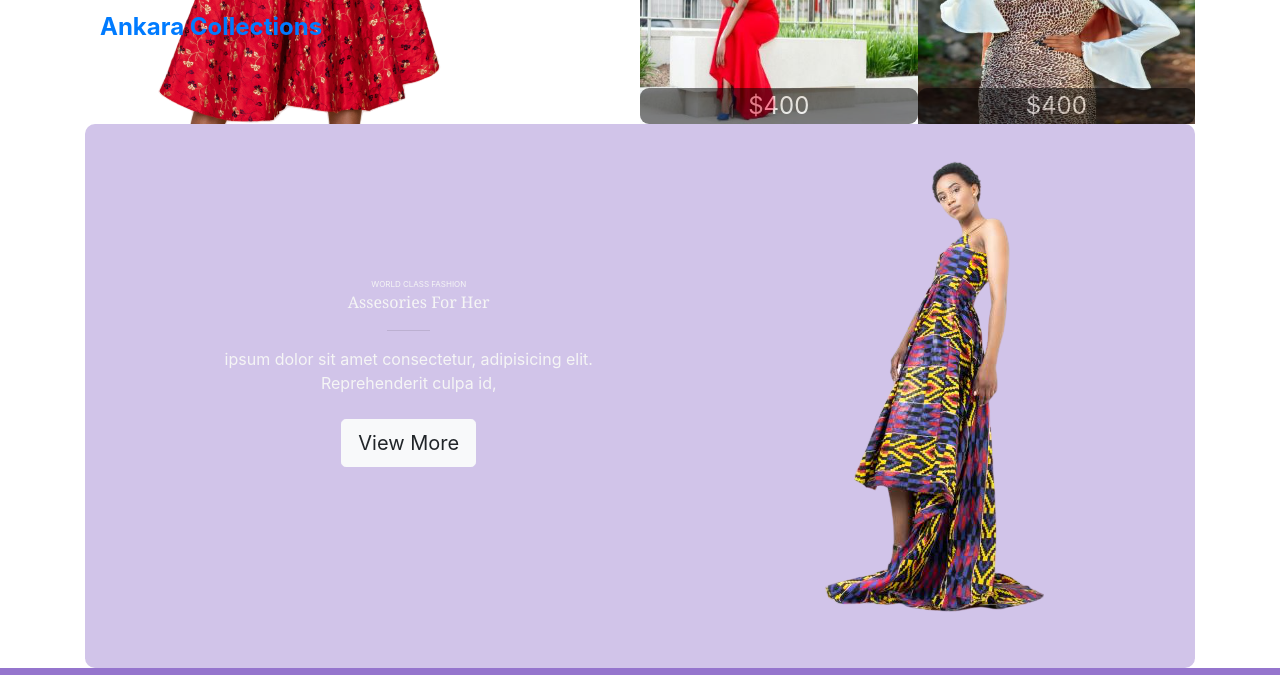
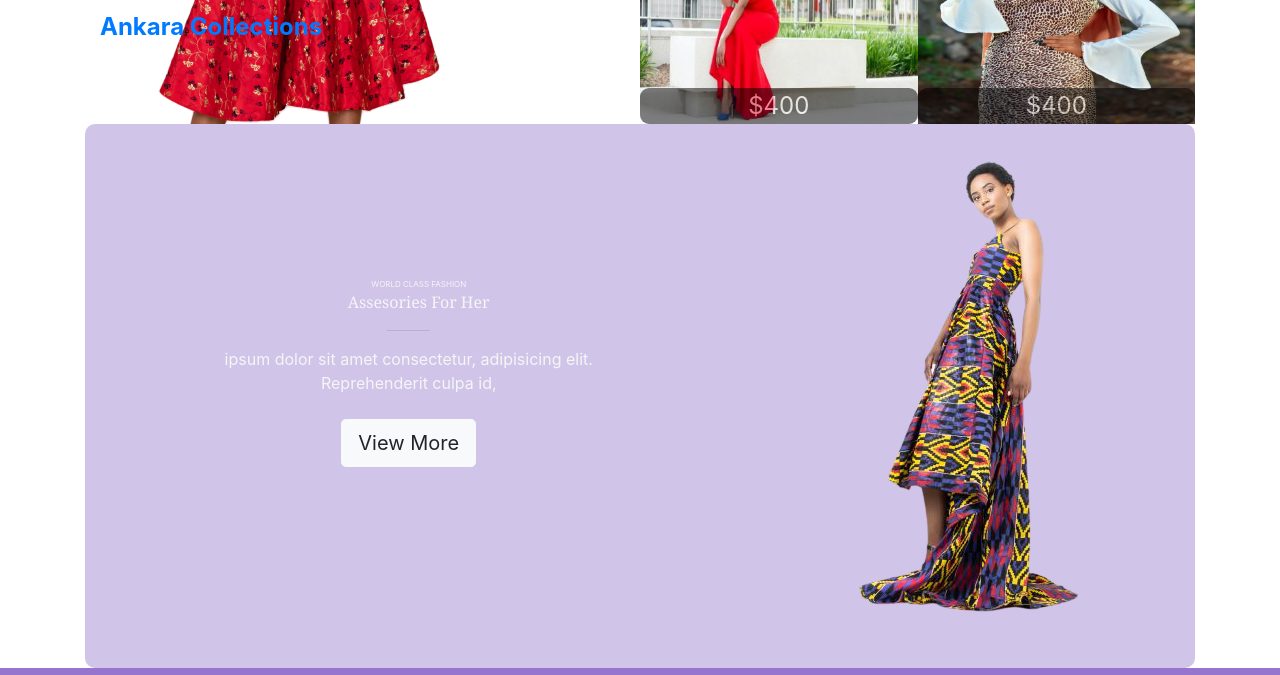
Before and after one commit to AbolareRoheemah/Fashion-Site, a plain HTML site: page index.html in a window 1280 px wide. Shown: the part 1120-1795 px from the top of the page. Drawn offline with nearby package versions, Linux system fonts and the light colour scheme.

Commit message:
third commit

```diff
--- a/index.html
+++ b/index.html
@@ -72,7 +72,7 @@
               <p class="lorem">ipsum dolor sit amet consectetur, adipisicing elit. Reprehenderit culpa id, <br><input class="btn btn btn-light btn-lg align-self-center mt-4" type="button" value="View More"></p>
           </div>
           <div class="d-none d-sm-none d-md-block col-md-5">
-                <img src="img/hush-naidoo-1vBexPeDD3o-unsplash_new-removebg-preview.png" alt="" >
+                <img src="img/hush-naidoo-1vBexPeDD3o-unsplash_new-removebg-preview.png" alt="" class= "mx-auto d-block">
           </div>
         </div>
       </div>
```
